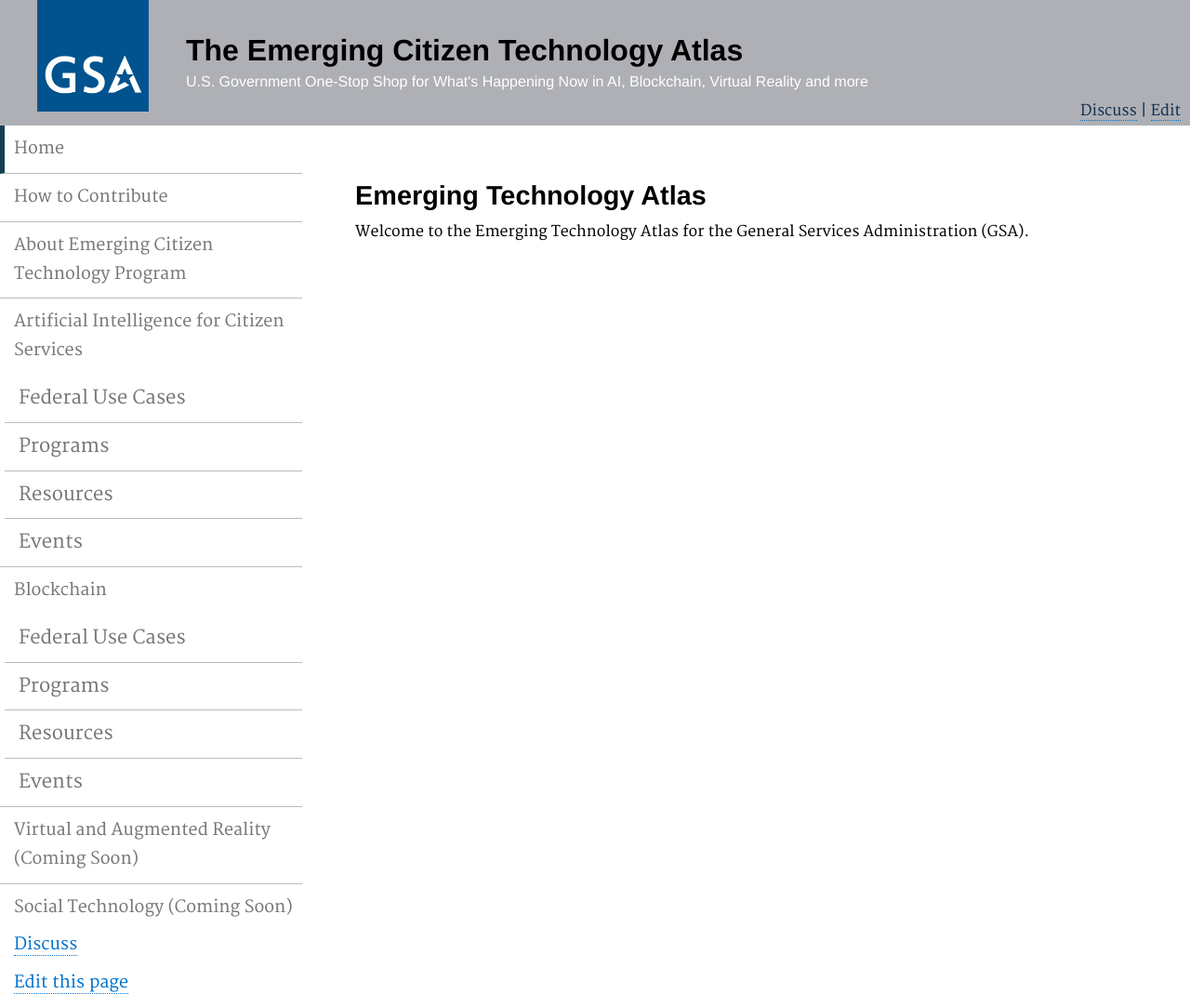
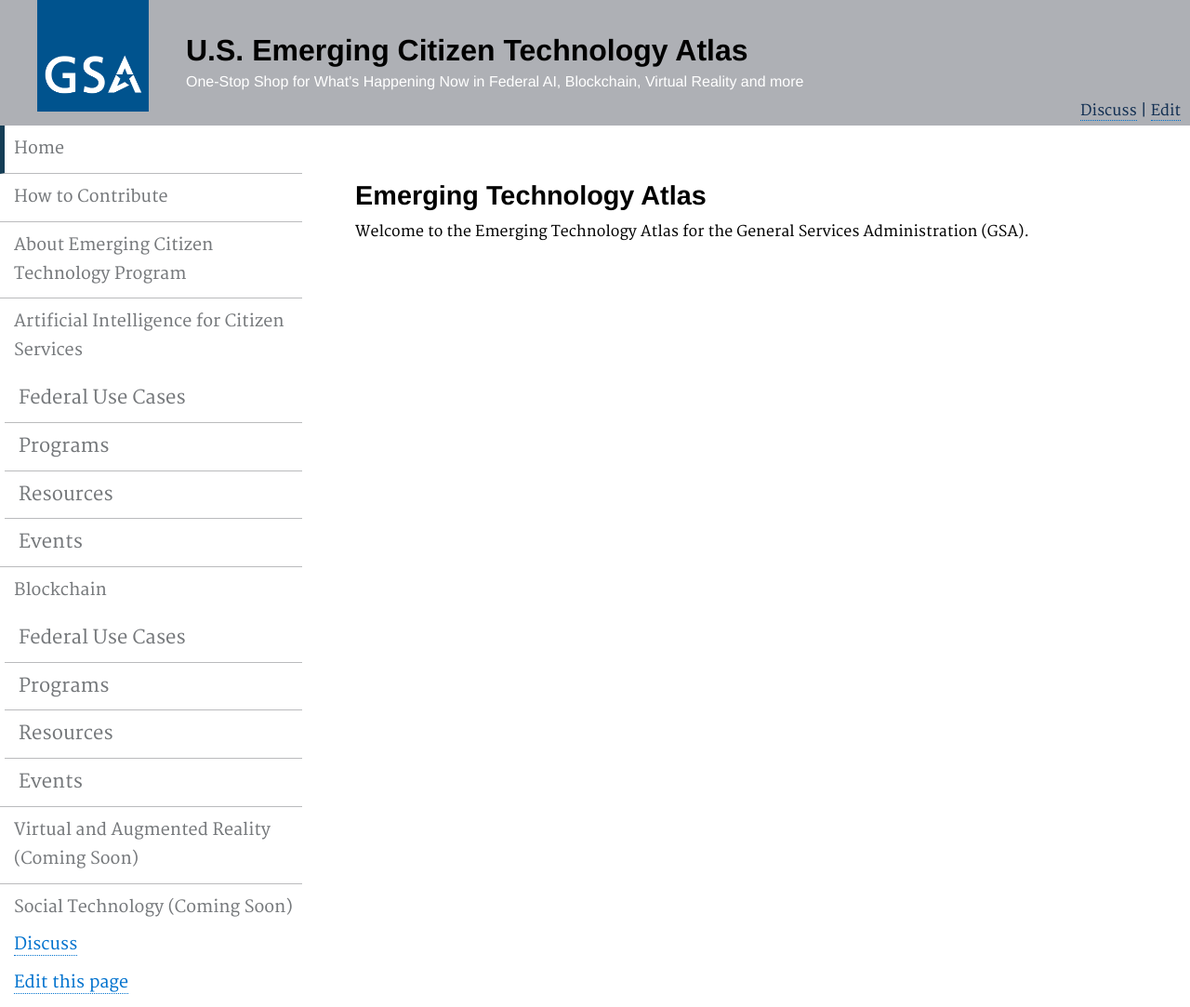
Before and after one commit to GSA/emerging-technology-atlas, a Jekyll site: the page built from pages/index.md, in a window 1280 px wide. Shown: the whole page at 93% size. Built offline with Jekyll 4.4.1, drawn with Linux system fonts in a browser that asks for light colours.

Commit message:
Update default.html

```diff
--- a/_layouts/default.html
+++ b/_layouts/default.html
@@ -55,8 +55,8 @@
       <div class="pheader">
         <div class="pheader_body">
           <div class="pg_header">
-            <h1>The Emerging Citizen Technology Atlas</h1>
-            <h2>U.S. Government One-Stop Shop for What's Happening Now in AI, Blockchain, Virtual Reality and more</h2>
+            <h1>U.S. Emerging Citizen Technology Atlas</h1>
+            <h2>One-Stop Shop for What's Happening Now in Federal AI, Blockchain, Virtual Reality and more</h2>
     			</div>
            <div class="header_menu">
              <a href="https://github.com/{{ site.org_name }}/{{ site.repo_name }}/issues/" style="color: white;" class="button">Discuss</a> |
```
